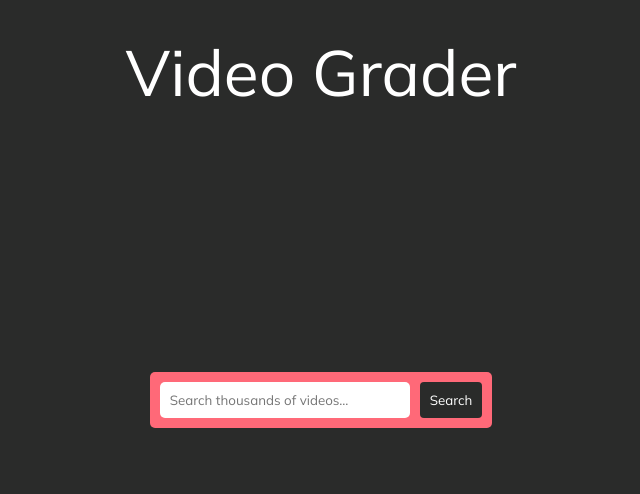
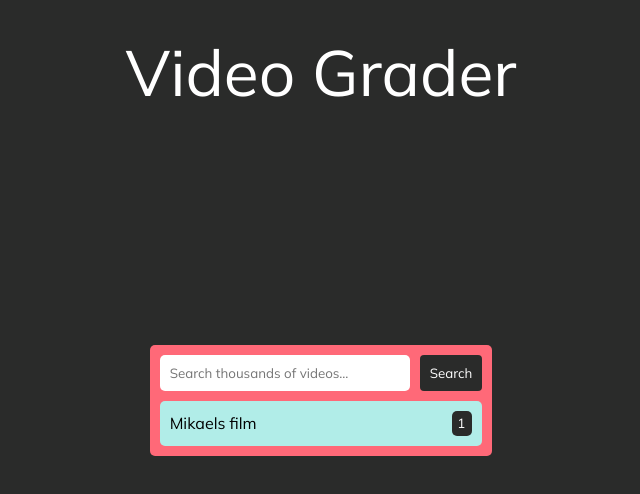
Before and after one commit to glasseyesnake/video-grader, an Angular app: page / in a window 1280 px wide. Shown: the top 494 px of the page, without its empty margins (319-959 px from the left). Built offline with nearby package versions, Linux system fonts and the light colour scheme.

Commit message:
Videos component

```diff
--- a/src/app/app.component.html
+++ b/src/app/app.component.html
@@ -9,5 +9,6 @@
       </div>
       <button class="search-button">Search</button>
     </div>
+    <app-videos></app-videos>
   </div>
 </div>
--- a/src/app/app.module.ts
+++ b/src/app/app.module.ts
@@ -2,10 +2,12 @@ import { NgModule } from '@angular/core';
 import { BrowserModule } from '@angular/platform-browser';
 
 import { AppComponent } from './app.component';
+import { VideosComponent } from './components/videos/videos.component';
 
 @NgModule({
   declarations: [
     AppComponent,
+    VideosComponent,
   ],
   imports: [
     BrowserModule
--- /dev/null
+++ b/src/app/components/videos/videos.component.html
@@ -0,0 +1,14 @@
+<div class="videos">
+  <div *ngFor="let video of videos" class="video">
+    <div class="video-title">{{ video.title }}</div>
+    <div class="video-grade">
+      <select>
+        <option value="1">1</option>
+        <option value="2">2</option>
+        <option value="3">3</option>
+        <option value="4">4</option>
+        <option value="5">5</option>
+      </select>
+    </div>
+</div>
+</div>
--- /dev/null
+++ b/src/app/components/videos/videos.component.scss
@@ -0,0 +1,37 @@
+@import '../../../styles.scss';
+
+.video {
+  display: flex;
+  flex-direction: row;
+  justify-content: space-between;
+  align-items: center;
+  background-color: $accent-color;
+  margin-top: 10px;
+  padding: 10px;
+  width: 100%;
+  border-radius: 5px;
+
+
+  &-title {
+    margin-right: 20px;
+  }
+
+  &-grade {
+    position: relative;
+  }
+
+}
+
+select {
+  appearance: none;
+  border-radius: 5px;
+  background-color: $bg-color;
+  color: #fff;
+  border: none;
+  outline: none;
+  height: 25px;
+  width: 20px;
+  padding-left: 5px;
+  margin: 0;
+  cursor: pointer;
+}
--- /dev/null
+++ b/src/app/components/videos/videos.component.ts
@@ -0,0 +1,24 @@
+import { Component, OnInit } from '@angular/core';
+import { Video } from 'src/app/models/Video';
+
+@Component({
+  selector: 'app-videos',
+  templateUrl: './videos.component.html',
+  styleUrls: ['./videos.component.scss']
+})
+export class VideosComponent implements OnInit {
+
+  videos: Video[] = [
+    {
+      id: 1,
+      title: "Mikaels film",
+      grade: 5
+    }
+  ]
+
+  constructor() { }
+
+  ngOnInit(): void {
+  }
+
+}
--- /dev/null
+++ b/src/app/models/Video.ts
@@ -0,0 +1,5 @@
+export interface Video {
+  id: number;
+  title: string;
+  grade: number;
+}
```
Also changed, not shown: 1 other file (tests, documents, lock files or other folders).
